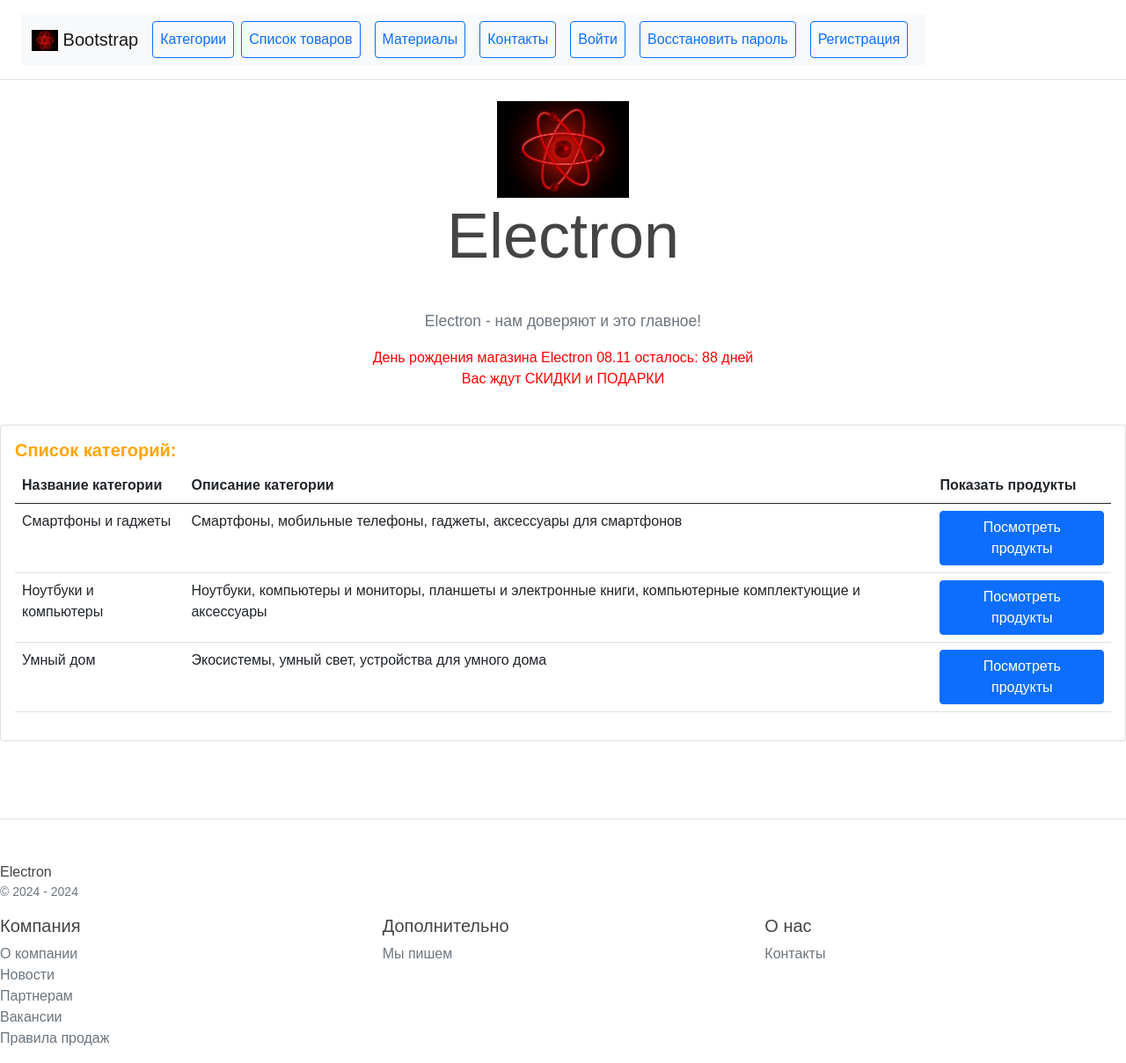
After one commit to Dred85/project_online_store, a Django app: page /category/ in a window 1280 px wide. The commit adds this page. Shown: the whole page at 88% size. Run offline with Django 5.2, Linux system fonts and the light colour scheme; data comes from the database, SQL or seed files in the repository; some libraries are stand-ins or nearby versions.

Commit message:
add category_list.html

```diff
--- a/catalog/services.py
+++ b/catalog/services.py
@@ -1,7 +1,9 @@
 from django.core.cache import cache
 
-from catalog.models import  Category
+from catalog.models import Category
 from config import settings
+
+
 def get_cached_category(recached: bool = False):
     if settings.CACHE_ENABLED:
         key = f'category_list'
--- /dev/null
+++ b/catalog/templates/main/category_list.html
@@ -0,0 +1,58 @@
+{% extends "main/base.html" %}
+{% load static %}
+{% load my_tags %}
+{% block content %}
+
+
+<div class="row text-right">
+
+    <div class="col-12">
+
+        <div class="card mb-3 box-shadow">
+
+
+            <div class="card-body">
+                <h5 class="card-title">
+                    <div style="color: orange"><b>Список категорий:</b></div>
+                </h5>
+
+
+                <table class="table">
+                    <thead>
+                    <tr>
+                        <th scope="col">Название категории</th>
+                        <th scope="col">Описание категории</th>
+                        <th scope="col">Показать продукты</th>
+                    </tr>
+                    </thead>
+                    <tbody>
+
+                    {% load my_tags %}
+
+
+                    {% for category in category_list %}
+
+                    <tr>
+                        <td>{{ category.name }}</td>
+                        <td>{{ category.description }}</td>
+                        <td><a class="btn btn-primary" href="{% url 'catalog:category_list' %}"
+                               role="button">Посмотреть продукты</a></td>
+                    </tr>
+                    {% endfor %}
+
+                    </tbody>
+                </table>
+
+            </div>
+        </div>
+
+
+    </div>
+
+
+</div>
+
+
+</div>
+
+{% endblock %}
--- a/catalog/templates/main/includes/inc_main_menu.html
+++ b/catalog/templates/main/includes/inc_main_menu.html
@@ -7,6 +7,7 @@
                      class="d-inline-block align-text-top">
                 Bootstrap
             </a>
+            <a class="p-2 btn btn-outline-primary" href="{% url 'catalog:category_list' %}">Категории</a>
             <a class="p-2 btn btn-outline-primary mx-2" href="{% url 'catalog:product_list' %}">Список товаров</a>
             {% if user.is_authenticated %}
             <a class="p-2 btn btn-outline-primary mx-2" href="{% url 'catalog:create_product' %}">Создать продукт</a>
--- a/catalog/urls.py
+++ b/catalog/urls.py
@@ -3,23 +3,19 @@ from django.urls import path
 from django.views.decorators.cache import cache_page
 from catalog.apps import MainConfig
 from .views import (HomeView, ContactView, CatalogView, ProductDetailView, ProductCreateView,
-                    ProductListView, ProductUpdateView, ProductDeleteView)
+                    ProductListView, ProductUpdateView, ProductDeleteView, CategoryListView)
 
 app_name = MainConfig.name
 
 urlpatterns = [
     path('', HomeView.as_view(), name='home'),
     path('product_list', ProductListView.as_view(), name='product_list'),
-
-    # path('view/<int:pk>/', ProductDetailView.as_view(), name='view_product'),
     path("view/<int:pk>/", cache_page(60)(ProductDetailView.as_view()), name="view_product"),
-
     path('create/', ProductCreateView.as_view(), name='create_product'),
-
     path('edit/<int:pk>/', ProductUpdateView.as_view(), name='update_product'),
     path('delete/<int:pk>/', ProductDeleteView.as_view(), name='delete_product'),
-
     path('contacts/', ContactView.as_view(), name='contacts'),
     path('catalog/<int:page>/<int:per_page>/', CatalogView.as_view(), name='catalog'),
+    path("category/", CategoryListView.as_view(), name='category_list'),
 
 ]
--- a/catalog/views.py
+++ b/catalog/views.py
@@ -15,6 +15,7 @@ from django.views.generic import (
     DeleteView,
 )
 
+from catalog.services import get_cached_category
 from config import settings
 
 
@@ -44,9 +45,12 @@ class ProductListView(ListView):
         queryset = queryset.filter(is_published=True)
         return queryset
 
+
+
     def get_context_data(self, **kwargs):
         # Получаем контекст из родительского класса
         context = super().get_context_data(**kwargs)
+        context['category_list'] = get_cached_category()
         # Получаем все продукты
         products = context['products']
         # Создаем словарь для хранения текущих версий
@@ -156,20 +160,11 @@ class CatalogView(LoginRequiredMixin, ListView):
 class ProductDetailView(DetailView):
     model = Product
     template_name = 'main/product_detail.html'
-#
-#     def get_context_data(self, **kwargs):
-#         context_data = super().get_context_data(**kwargs)
-#         if settings.CACHE_ENABLED:
-#             key = f'name {self.object.pk}'
-#             name = cache.get(key)
-#             if name is None:
-#                 name = self.object.name_set.all()
-#                 cache.set(key, name)
-#         else:
-#             name = self.object.name_set.all()
-#
-#         context_data['version_name'] = name
-#         return context_data
+
+    # def get_context_data(self, **kwargs):
+    # context_data = super().get_context_data(**kwargs)
+    # context_data['version_name'] = name
+    # return context_data
 
     def get_context_data(self, **kwargs):
         context_data = super().get_context_data(**kwargs)
@@ -190,6 +185,7 @@ class ProductDetailView(DetailView):
         context_data['product'] = product
         return context_data
 
+
 def handle_uploaded_file(f, difference_between_files):
     """Функция обработки загруженных файлов"""
     if os.path.exists(os.path.join("product_images", f.name)):
@@ -202,3 +198,12 @@ def handle_uploaded_file(f, difference_between_files):
         for chunk in f.chunks():
             destination.write(chunk)
     return f'product_images/{filename}'
+
+class CategoryListView(ListView):
+    model = Category
+    template_name = 'main/category_list.html'
+
+    def get_context_data(self, **kwargs):
+        context = super().get_context_data(**kwargs)
+        context['category_list'] = get_cached_category()
+        return context
```
